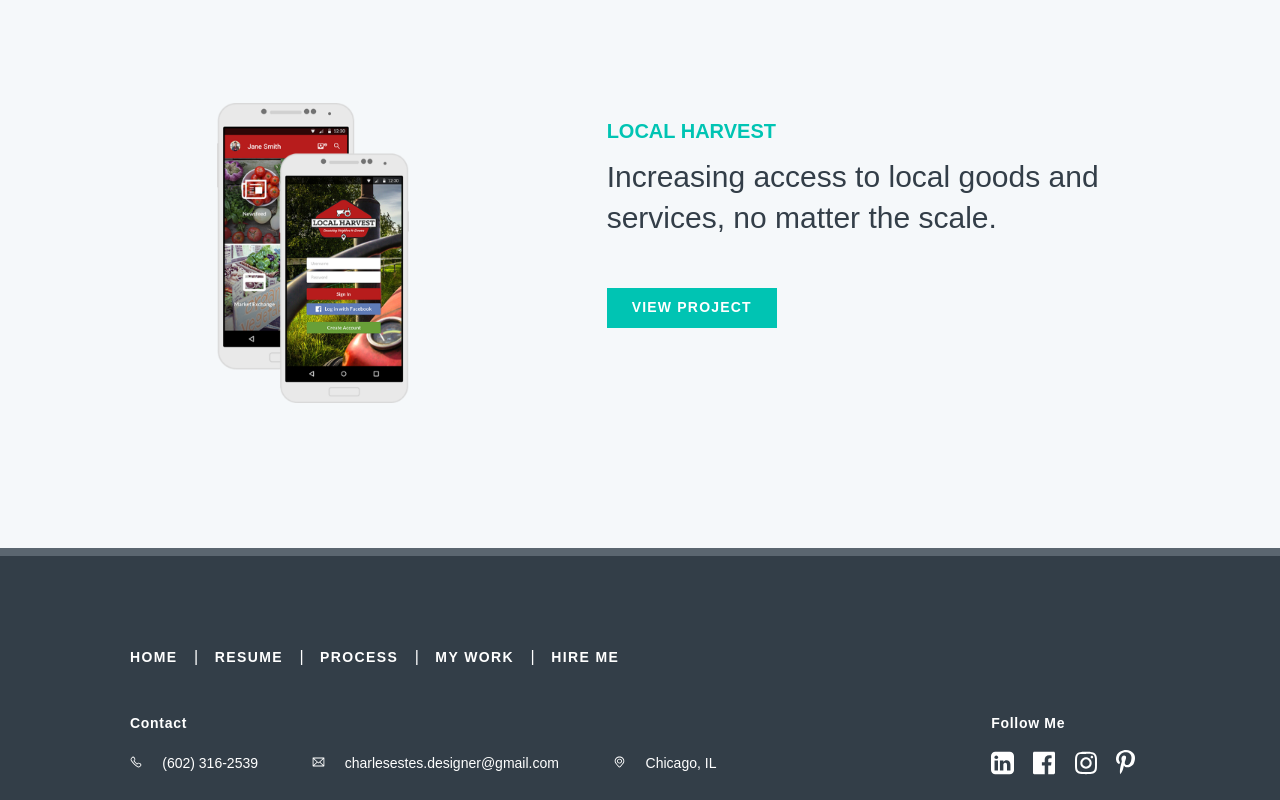
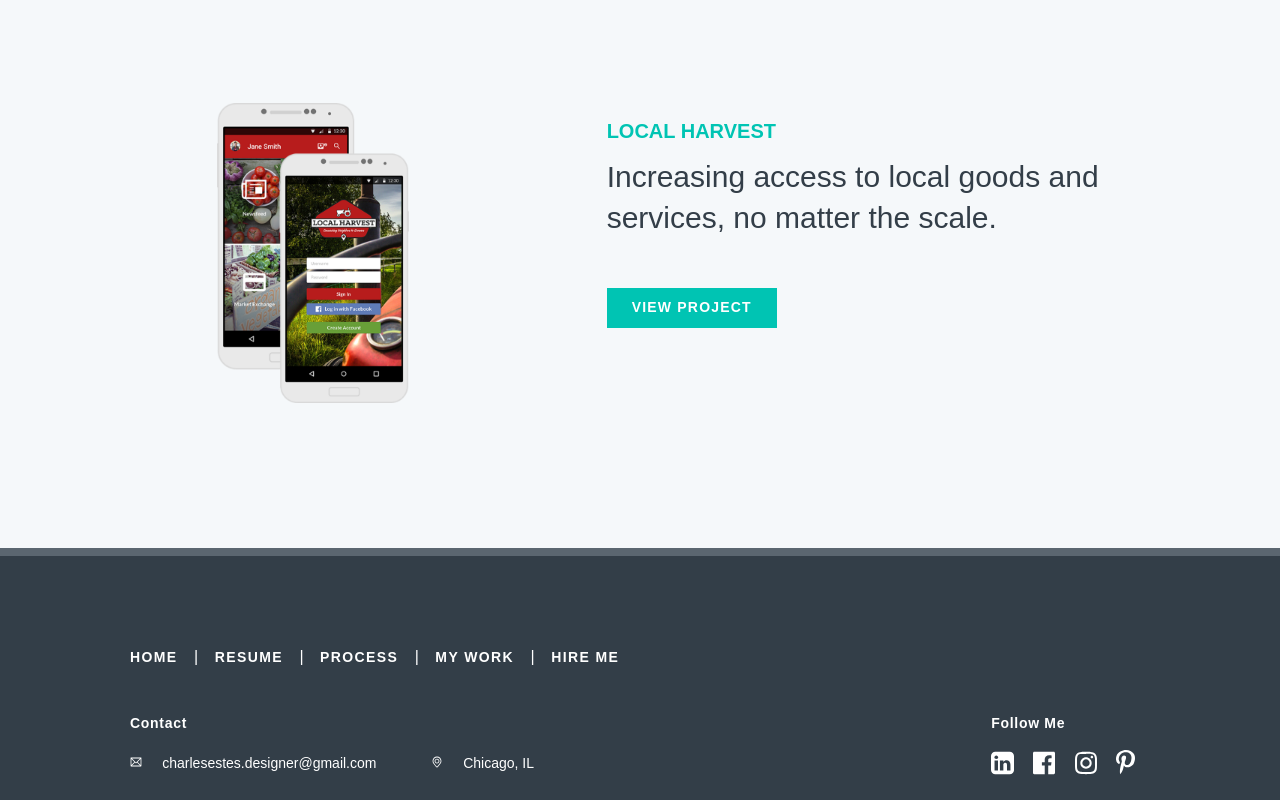
Before and after one commit to ceestes/charles-estes-ux-portfolio, a plain HTML site: page work.html in a window 1280 px wide. Shown: the part 2348-3148 px from the top of the page. Drawn offline with Linux system fonts and the light colour scheme.

Commit message:
Update work.html

```diff
--- a/work.html
+++ b/work.html
@@ -144,7 +144,7 @@
           <div class="contact-icon">
             <h5>Contact</h5>
             <ul>
-              <li><img src="assets/img/phone.svg">(602) 316-2539</li>
+
               <li><img src="assets/img/mail.svg">charlesestes.designer@gmail.com</li>
               <li><img src="assets/img/location.svg">Chicago, IL</li>
             </ul>
```
